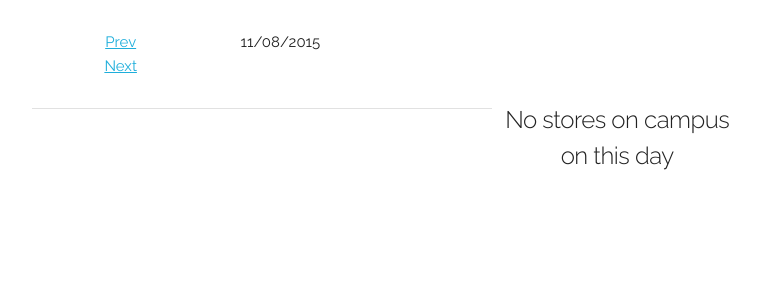
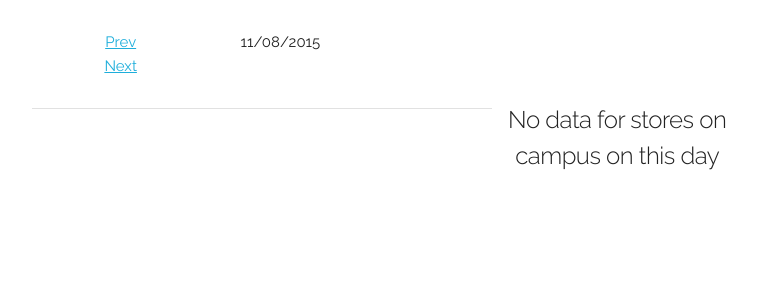
Before and after one commit to Mause/parkd, a Flask app: a page that uses templates/index.html in a window 1280 px wide. Shown: the part 205-505 px from the top of the page, without its empty margins (378-1138 px from the left). Run offline with Flask 2, Linux system fonts and the light colour scheme; data that the repository does not hold is empty.

Commit message:
Be specific about a lack of data

```diff
--- a/templates/index.html
+++ b/templates/index.html
@@ -81,7 +81,7 @@
                 </div>
             </div>
         {% else %}
-            <h5>No stores on campus on this day</h5>
+            <h5>No data for stores on campus on this day</h5>
         {% endfor %}
     </section>
   </div>
```
